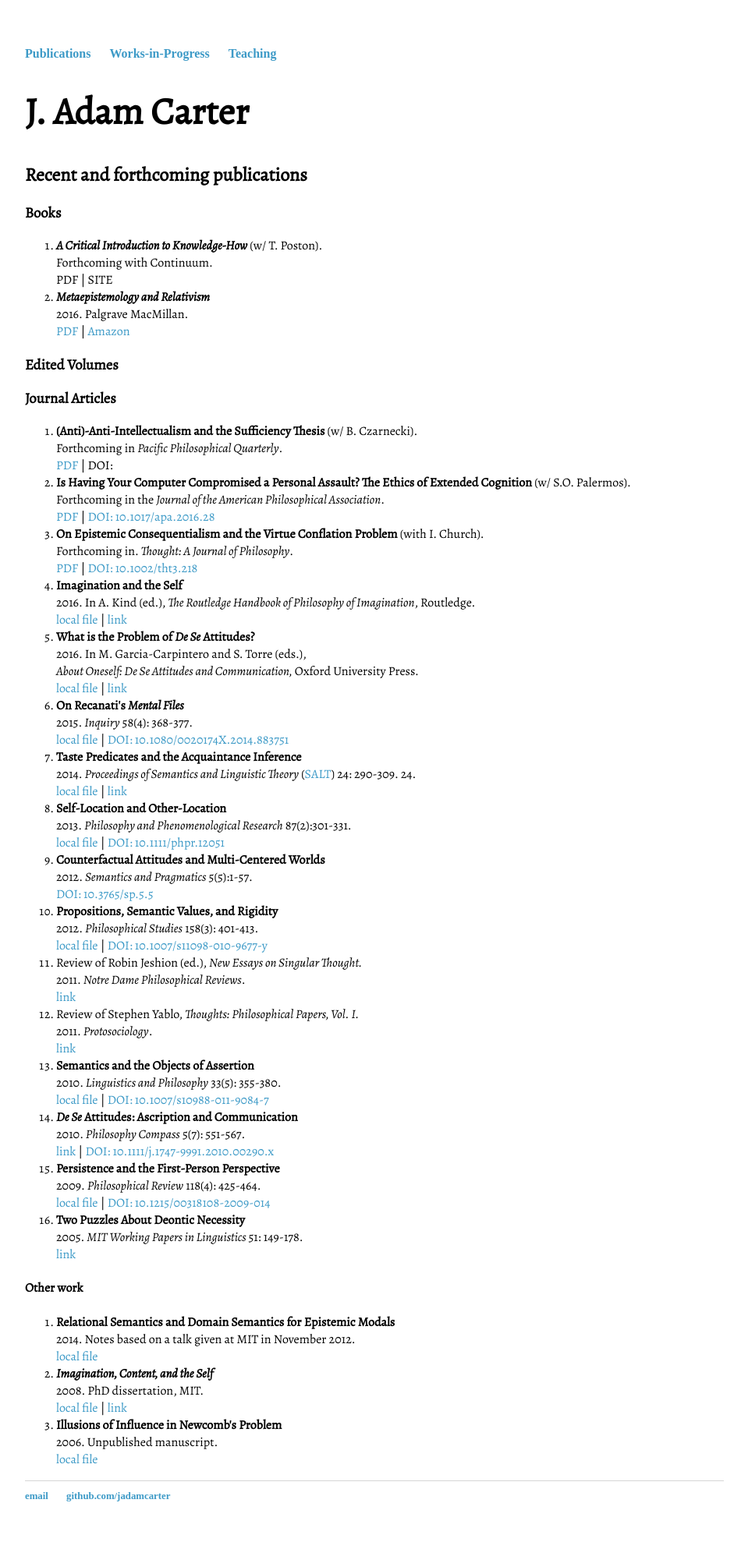
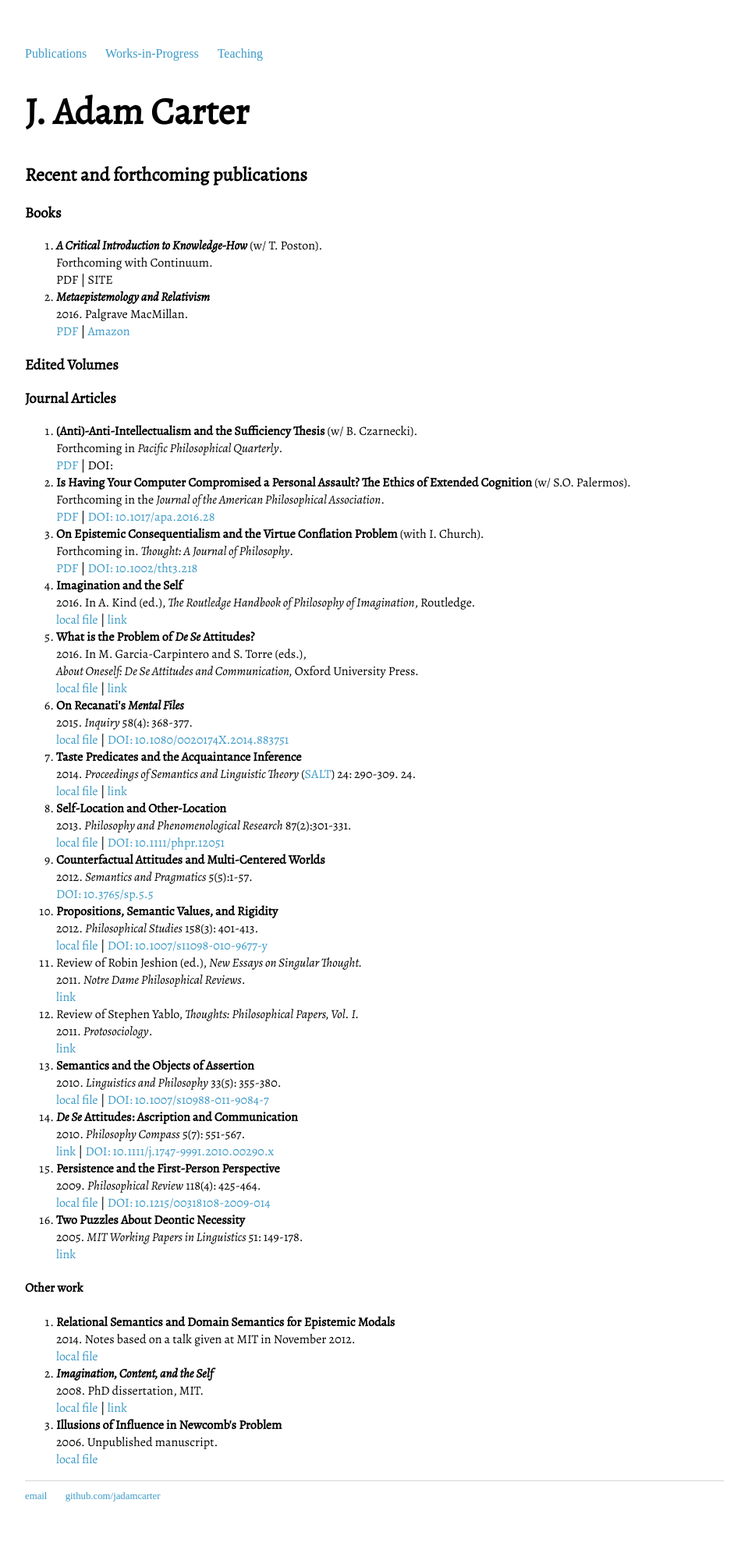
Before and after one commit to jadamcarter/jadamcarter.github.io, a Jekyll site: the page built from index.html, in a window 1280 px wide. Shown: the whole page at 78% size, without its empty margins (160-1119 px from the left). Built offline with Jekyll 4.4.1, drawn with Linux system fonts in a browser that asks for light colours; some web fonts are replaced.

Commit message:
Update main.css

```diff
--- a/css/main.css
+++ b/css/main.css
@@ -7,7 +7,7 @@
     font-family: 'Alegreya SC', 'Alegreya SC', 'Alegreya SC';
     padding: 0px;
     list-style: none;
-    font-weight: bold;
+    color: #333;
 }
 nav ul li, footer ul li {
     display: inline;
```
